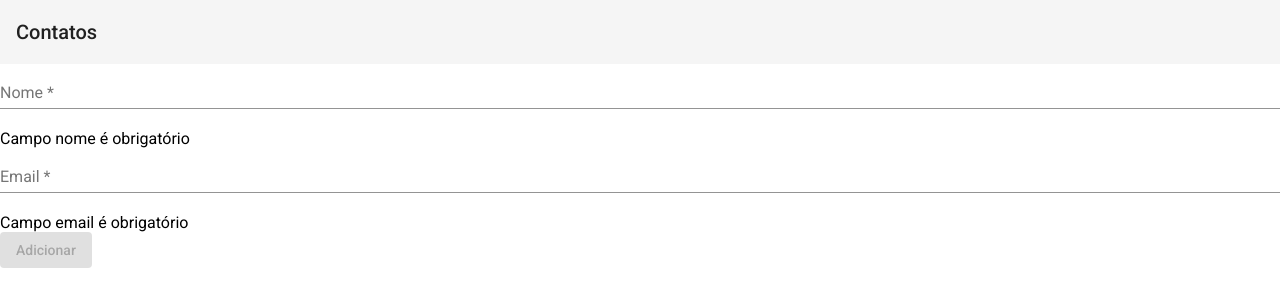
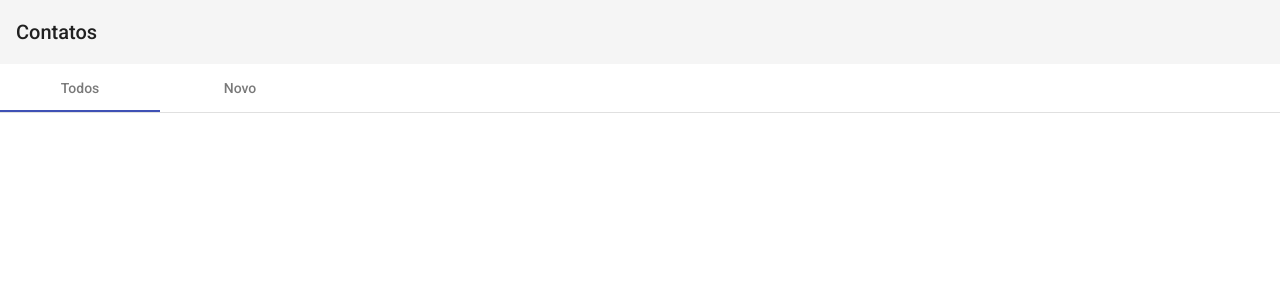
Before and after one commit to eduardotsilva/agenda-app, an Angular app: page / in a window 1280 px wide. Shown: the top 306 px of the page. Built offline with nearby package versions, Linux system fonts and the light colour scheme.

Commit message:
128. Melhorias no layout de contatos

```diff
--- a/src/app/contato/contato.component.css
+++ b/src/app/contato/contato.component.css
@@ -3,3 +3,8 @@
 .full-width {
     width: 100%;
 }
+
+
+.half-width {
+    width: 50%;
+}
--- a/src/app/contato/contato.component.html
+++ b/src/app/contato/contato.component.html
@@ -1,9 +1,19 @@
 <mat-toolbar>Contatos</mat-toolbar>
 
+<mat-tab-group>
+  <mat-tab label="Todos"> </mat-tab>
+
+  <mat-tab label="Novo">
+    <mat-card class="half-width">
+      <mat-card-title>Novo Contato</mat-card-title>
       <form [formGroup]="formulario" (ngSubmit)="submit()">
         <mat-form-field class="full-width">
           <mat-label>Nome</mat-label>
-    <input formControlName="nome" matInput placeholder="Digite seu nome" />
+          <input
+            formControlName="nome"
+            matInput
+            placeholder="Digite seu nome"
+          />
         </mat-form-field>
 
         <div *ngIf="formulario.controls.nome.errors">
@@ -14,16 +24,29 @@
 
         <mat-form-field class="full-width">
           <mat-label>Email</mat-label>
-    <input formControlName="email" matInput placeholder="Digite seu email" />
+          <input
+            formControlName="email"
+            matInput
+            placeholder="Digite seu email"
+          />
         </mat-form-field>
         <div *ngIf="formulario.controls.email.errors">
           <div *ngIf="formulario.controls.email.errors.required">
             Campo email é obrigatório
           </div>
-    <div *ngIf="formulario.controls.email.errors.email">Email inválido</div>
+          <div *ngIf="formulario.controls.email.errors.email">
+            Email inválido
+          </div>
         </div>
 
-  <button mat-raised-button color="primary" [disabled]="!formulario.valid">
+        <button
+          mat-raised-button
+          color="primary"
+          [disabled]="!formulario.valid"
+        >
           Adicionar
         </button>
       </form>
+    </mat-card>
+  </mat-tab>
+</mat-tab-group>
```
Also changed, not shown: src/app/app.module.ts (+9 -0 lines). Lines whose indentation alone changed are shown as unchanged.
